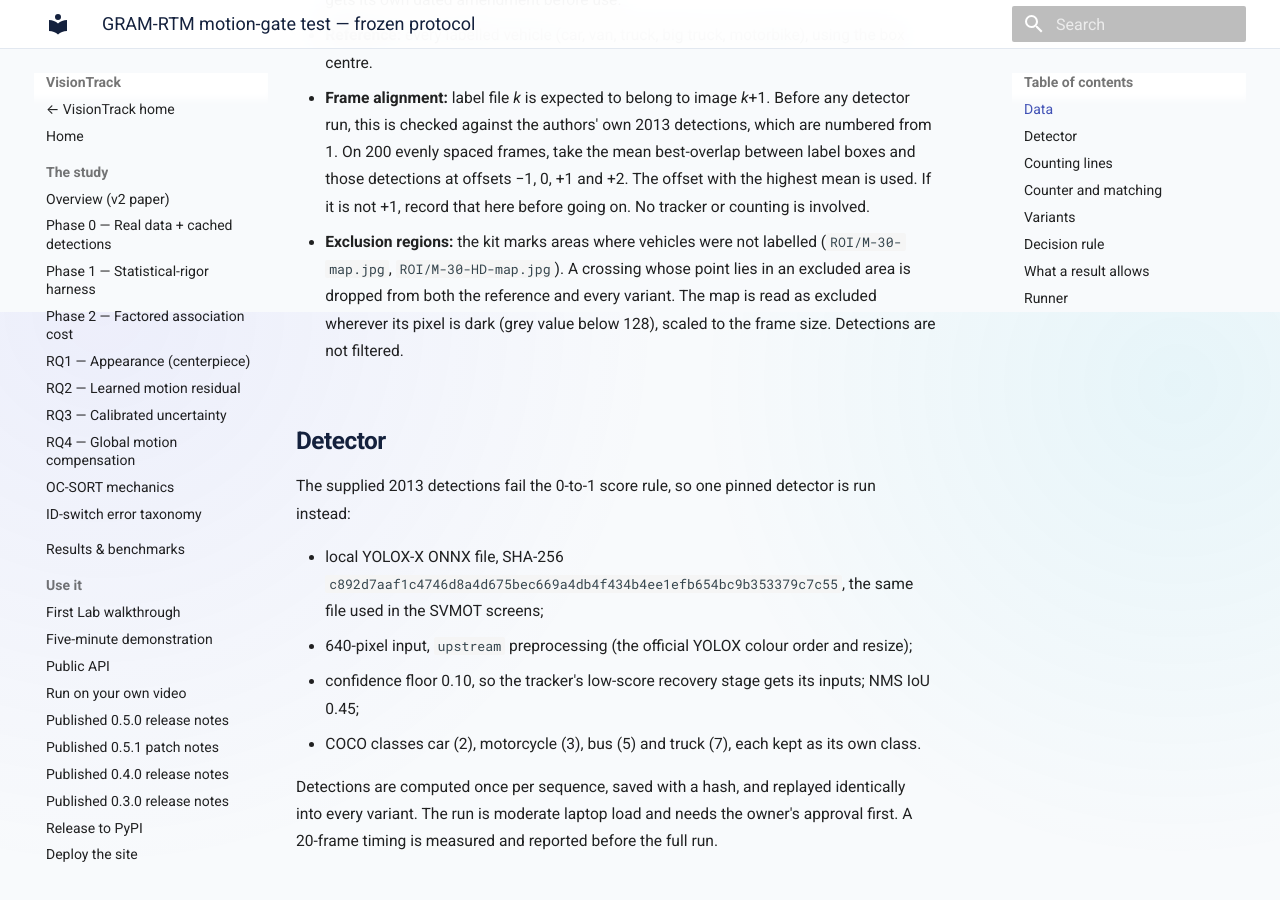
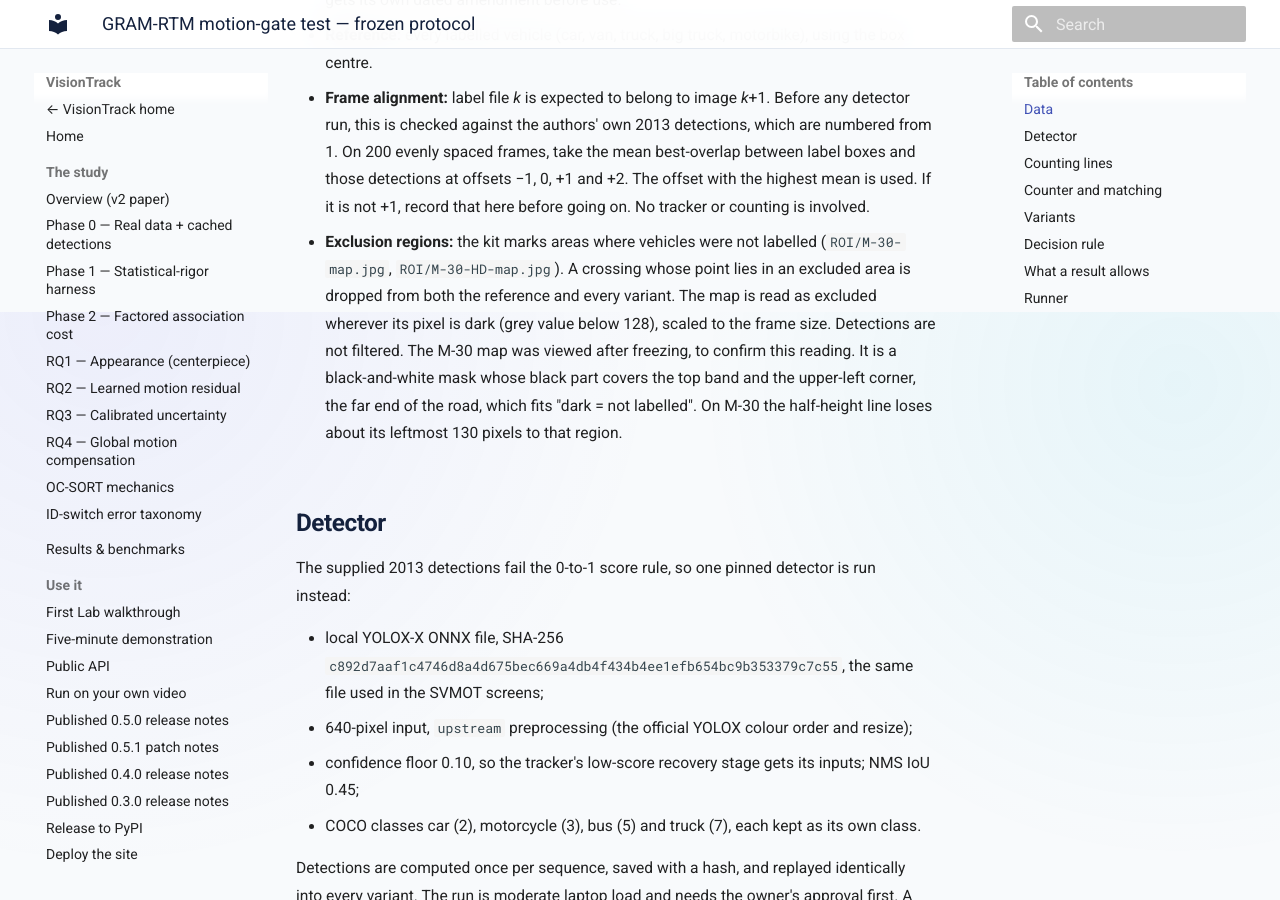
Before and after one commit to hulagerushikesh/visiontrack, an MkDocs documentation site: the page built from docs/GRAM_RTM_TEST_PROTOCOL.md, in a window 1280 px wide and 900 px high, scrolled down 588 px. Built offline with MkDocs 1.6.1 and Material for MkDocs 9.7.7, drawn with Linux system fonts in a browser that asks for light colours.

Commit message:
Note exclusion-map polarity check in GRAM-RTM protocol

```diff
--- a/docs/GRAM_RTM_TEST_PROTOCOL.md
+++ b/docs/GRAM_RTM_TEST_PROTOCOL.md
@@ -28,7 +28,11 @@ completeness counts, and the archive lists of the images.
   (`ROI/M-30-map.jpg`, `ROI/M-30-HD-map.jpg`). A crossing whose point lies in
   an excluded area is dropped from both the reference and every variant. The
   map is read as excluded wherever its pixel is dark (grey value below 128),
-  scaled to the frame size. Detections are not filtered.
+  scaled to the frame size. Detections are not filtered. The M-30 map was
+  viewed after freezing, to confirm this reading. It is a black-and-white mask
+  whose black part covers the top band and the upper-left corner, the far end
+  of the road, which fits "dark = not labelled". On M-30 the half-height line
+  loses about its leftmost 130 pixels to that region.
 
 ## Detector
 
```
